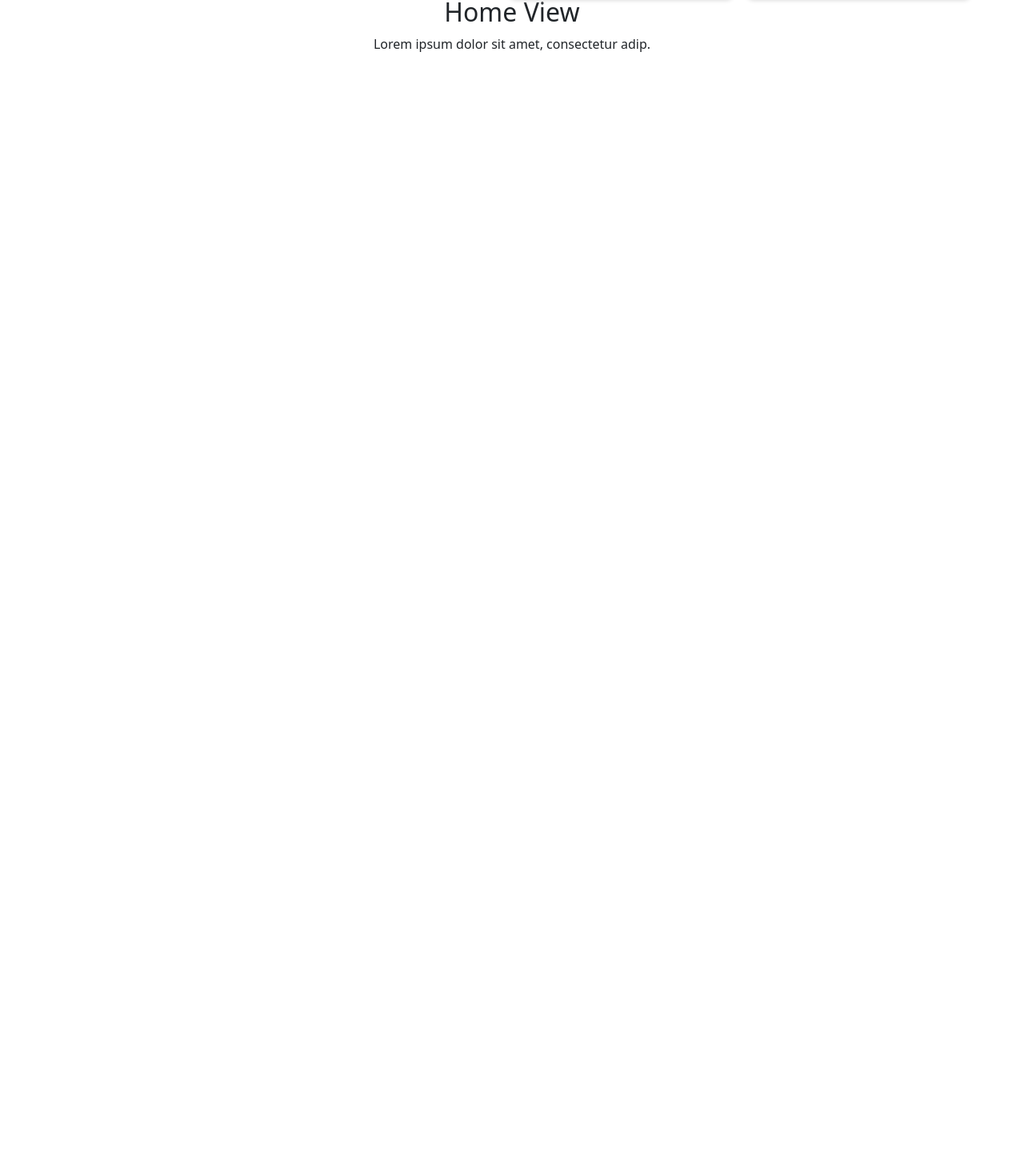
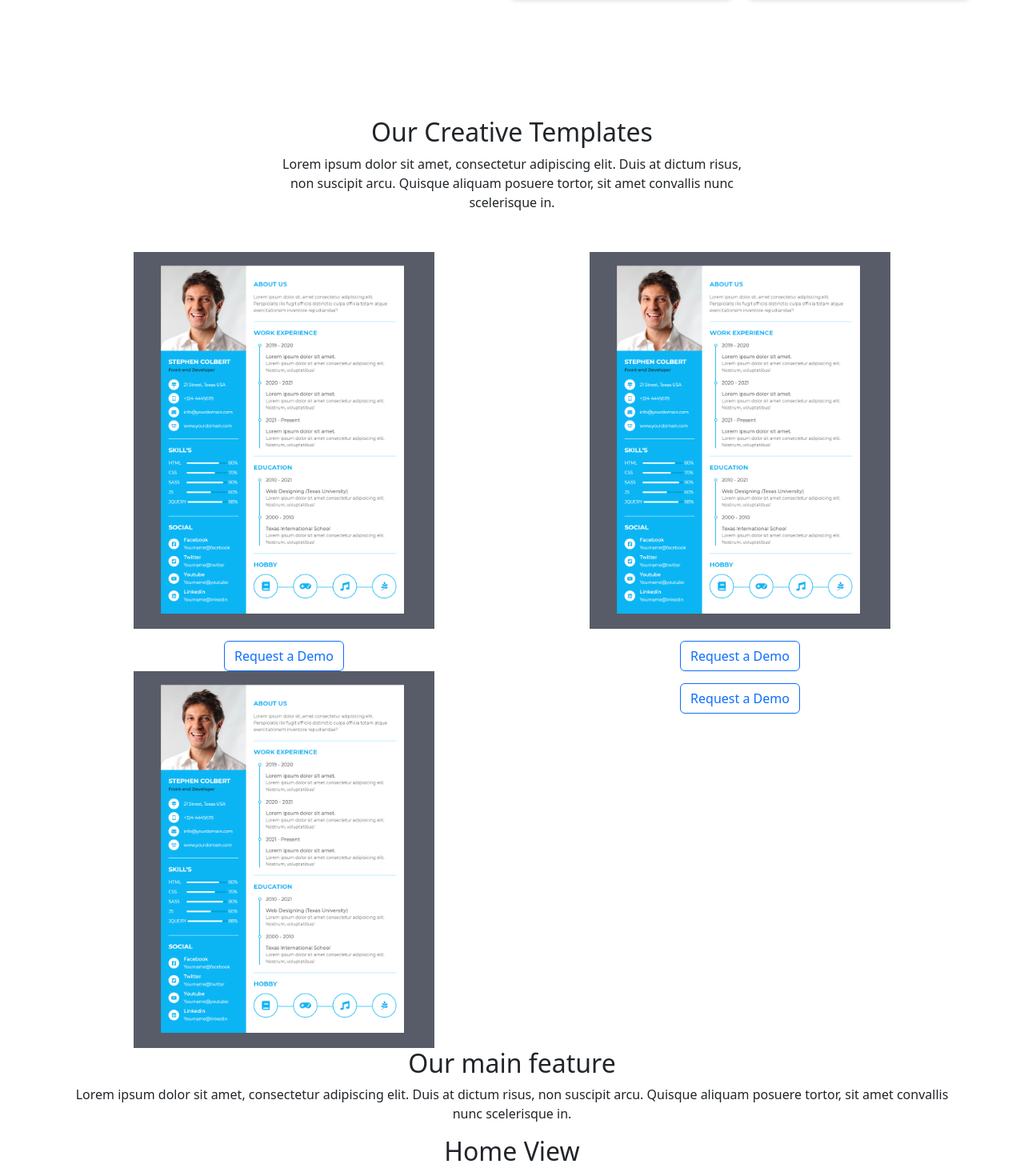
Before and after one commit to abdullahmubin/typescript-react-router, a React (Create React App) app: page / in a window 1280 px wide. Shown: the part 2872-4342 px from the top of the page at 80% size. Before the commit the page ends 2975 px from the top, so only its background shows below. Built offline with nearby package versions, Linux system fonts and the light colour scheme.

Commit message:
main feature section.

```diff
--- a/src/assets/css/styles.scss
+++ b/src/assets/css/styles.scss
@@ -142,3 +142,44 @@ $defaultBoxShadow: 0 0 5px 5px #ddd;
     margin-bottom: 20px;
   }
 }
+
+.creative-template-section{
+  margin-top: 150px;
+
+  p{
+    width: 600px;
+    margin: auto;
+
+
+  }
+
+  .demo-template {
+
+    margin-top: 50px;
+
+    img {
+      width: 400px;
+      margin: auto;
+    }
+
+    .demo-template-btn{
+      width: 400px;
+      margin: auto;
+      margin-top: 15px;
+    }
+  }
+}
+
+.our-main-feature {
+
+  .our-main-feature-title {
+
+    h2 {
+
+    }
+
+    p {
+
+    }
+  }
+}
--- a/src/components/Home/CreativeTemplate/index.tsx
+++ b/src/components/Home/CreativeTemplate/index.tsx
@@ -6,19 +6,49 @@ import Col from 'react-bootstrap/Col';
 import Card from 'react-bootstrap/Card';
 
 import price from './../../../assets/images/price.png'
-import cv from './../../../assets/images/cv.png'
+import demo from './../../../assets/images/demo-1.png'
 
 import Button from 'react-bootstrap/Button';
-
+// demo-1.png
 
 export default function CreativeTemplate() {
     return (
-        <Container>
+        <Container className='creative-template-section'>
             <Row>
                 <Col>
                     <h2>Our Creative Templates</h2>
+                    <p>Lorem ipsum dolor sit amet, consectetur adipiscing elit. Duis at dictum risus, non suscipit arcu. Quisque aliquam posuere tortor, sit amet convallis nunc scelerisque in.</p>
                 </Col>
 
+            </Row>
+            <Row className='demo-template'>
+                <Col>
+                    <Row>
+
+                        <img src={demo} />
+                        <div className='demo-template-btn'>
+                            <Button variant="outline-primary">Request a Demo</Button>
+                        </div>
+                    </Row>
+                </Col>
+                <Col>
+                    <Row>
+
+                        <img src={demo} />
+                        <div className='demo-template-btn'>
+                            <Button variant="outline-primary">Request a Demo</Button>
+                        </div>
+                    </Row>
+                </Col>
+                <Col>
+                    <Row>
+
+                        <img src={demo} />
+                        <div className='demo-template-btn'>
+                            <Button variant="outline-primary">Request a Demo</Button>
+                        </div>
+                    </Row>
+                </Col>
             </Row>
         </Container>
 
--- /dev/null
+++ b/src/components/Home/MainFeature/index.tsx
@@ -0,0 +1,30 @@
+import img from './../../assets/css/bread.jpg';
+
+import Container from 'react-bootstrap/Container';
+import Row from 'react-bootstrap/Row';
+import Col from 'react-bootstrap/Col';
+import Card from 'react-bootstrap/Card';
+
+import price from './../../../assets/images/price.png'
+import demo from './../../../assets/images/demo-1.png'
+
+import Button from 'react-bootstrap/Button';
+// demo-1.png
+
+export default function MainFeature() {
+    return (
+
+        <Container className='our-main-feature'>
+            <Row>
+                <Col className='our-main-feature-title'>
+                    <Row>
+                        <h2>Our main feature</h2>
+                        <p>Lorem ipsum dolor sit amet, consectetur adipiscing elit. Duis at dictum risus, non suscipit arcu. Quisque aliquam posuere tortor, sit amet convallis nunc scelerisque in.</p>
+                    </Row>
+                </Col>
+            </Row>
+
+        </Container>
+
+    )
+}
--- a/src/components/Home/index.tsx
+++ b/src/components/Home/index.tsx
@@ -4,6 +4,8 @@ import ChoosePlatform from './ChoosePlatform'
 import DeliverBest from './DeliverBest'
 import CustomCVCard from './CustomCVCard'
 import Price from './Price'
+import CreativeTemplate from './CreativeTemplate'
+import MainFeature from './MainFeature'
 
 export default function Home() {
     return (
@@ -15,6 +17,8 @@ export default function Home() {
         <DeliverBest />
         <CustomCVCard />
         <Price />
+        <CreativeTemplate />
+        <MainFeature />
         <h2>Home View</h2>
         <p>Lorem ipsum dolor sit amet, consectetur adip.</p>
       </div>
```
Also changed, not shown: src/assets/images/demo-1.png (added).
